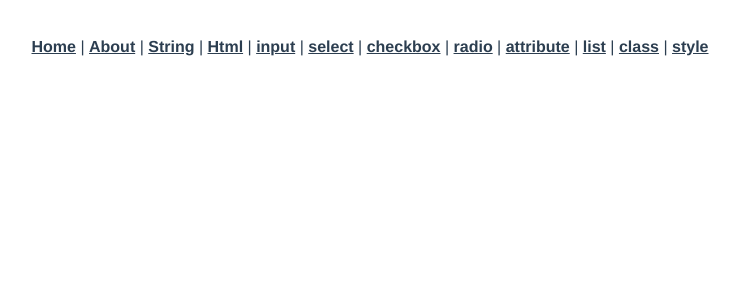
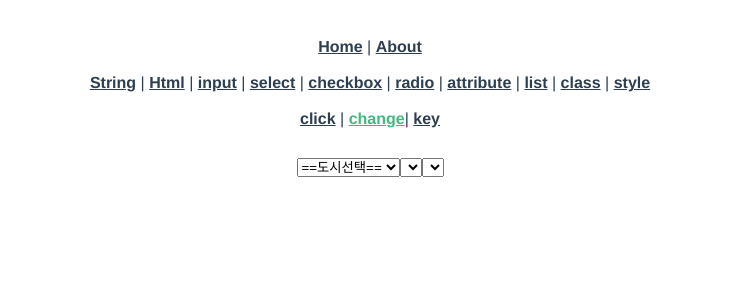
Before and after one commit to ssdd33/vue.js-3x-study, a Vue app: page /event/change in a window 1280 px wide. Shown: the top 300 px of the page, without its empty margins (270-1009 px from the left). Built offline with nearby package versions, Linux system fonts and the light colour scheme.

Commit message:
event handling practice

```diff
--- a/src/App.vue
+++ b/src/App.vue
@@ -1,7 +1,9 @@
 <template>
   <nav>
     <router-link to="/">Home</router-link> |
-    <router-link to="/about">About</router-link> |
+    <router-link to="/about">About</router-link>
+    <br />
+    <br />
     <router-link to="/databinding/string">String</router-link> |
     <router-link to="/databindiing/html">Html</router-link> |
     <router-link to="/databindiing/input">input</router-link> |
@@ -12,6 +14,11 @@
     <router-link to="/databinding/list">list</router-link> |
     <router-link to="/databinding/class">class</router-link> |
     <router-link to="/databinding/style">style</router-link>
+    <br />
+    <br />
+    <router-link to="/event/click">click</router-link> |
+    <router-link to="/event/change">change</router-link>|
+    <router-link to="/event/key">key</router-link>
   </nav>
   <router-view />
 </template>
--- a/src/router/index.js
+++ b/src/router/index.js
@@ -97,6 +97,30 @@ const routes = [
       import(
         /* webpackChunkName: "databinding", webpackPrefetch:true */ '../views/1_databinding/DataBindingStyleView.vue'
       )
+  },
+  {
+    path: '/event/click',
+    name: 'EventClickView',
+    component: () =>
+      import(
+        /* webpackChunkName: "event", webpackPrefetch:true */ '../views/2_event/EventClickView.vue'
+      )
+  },
+  {
+    path: '/event/change',
+    name: 'EventChangeView',
+    component: () =>
+      import(
+        /* webpackChunkName: "event", webpackPrefetch:true */ '../views/2_event/EventChangeView.vue'
+      )
+  },
+  {
+    path: '/event/key',
+    name: 'EventKeyView',
+    component: () =>
+      import(
+        /* webpackChunkName: "event", webpackPrefetch:true */ '../views/2_event/EventKeyView.vue'
+      )
   }
 ]
 
--- /dev/null
+++ b/src/views/2_event/EventChangeView.vue
@@ -0,0 +1,76 @@
+<template>
+  <div>
+    <select name="" @change="changeCity" v-model="selectedCityCode">
+      <option value="">==도시선택==</option>
+      <option
+        v-for="city in cityList"
+        :key="city.cityCode"
+        :value="city.cityCode"
+      >
+        {{ city.title }}
+      </option>
+    </select>
+    <select name="" v-on:change="changeDong">
+      <option
+        :value="dong.dongCode"
+        :key="dong.dongCode"
+        v-for="dong in selectedDongList"
+      >
+        {{ dong.dongTitle }}
+      </option>
+    </select>
+    <select name="" :value="selectedDongCode">
+      <option
+        :value="dong.dongCode"
+        :key="dong.dongCode"
+        v-for="dong in dongList.filter(
+          (dong) => dong.cityCode === selectedCityCode
+        )"
+      >
+        {{ dong.dongTitle }}
+      </option>
+    </select>
+  </div>
+</template>
+<script>
+export default {
+  components: {},
+  data() {
+    return {
+      selectedCityCode: '',
+      selectedDongCode: '',
+      cityList: [
+        { title: '서울', cityCode: '02' },
+        { title: '부산', cityCode: '051' },
+        { title: '경기도', cityCode: '031' }
+      ],
+      dongList: [
+        { cityCode: '02', dongCode: '1', dongTitle: 'seoul1dong' },
+        { cityCode: '02', dongCode: '2', dongTitle: 'seoul2dong' },
+        { cityCode: '031', dongCode: '1', dongTitle: 'kyeongki1dong' },
+        { cityCode: '031', dongCode: '2', dongTitle: 'kyeongki2dong' },
+        { cityCode: '051', dongCode: '1', dongTitle: 'busan1dong' },
+        { cityCode: '051', dongCode: '2', dongTitle: 'busan2dong' },
+        { cityCode: '051', dongCode: '3', dongTitle: 'busan3dong' }
+      ],
+      selectedDongList: []
+    }
+  },
+  setup() {},
+  created() {},
+  mounted() {},
+  unmounted() {},
+  methods: {
+    changeCity() {
+      this.selectedDongList = this.dongList.filter(
+        (dong) => dong.cityCode === this.selectedCityCode
+      )
+    },
+    changeDong(e) {
+      console.log(e)
+      const value = e.target.value
+      this.selectedDongCode = value
+    }
+  }
+}
+</script>
--- /dev/null
+++ b/src/views/2_event/EventClickView.vue
@@ -0,0 +1,25 @@
+<template>
+  <div>
+    <button @click="increaseCounter">Add 1</button>
+    <p>{{ counter }}</p>
+  </div>
+</template>
+<script>
+export default {
+  components: {},
+  data() {
+    return {
+      counter: 0
+    }
+  },
+  setup() {},
+  created() {},
+  mounted() {},
+  unmounted() {},
+  methods: {
+    increaseCounter() {
+      this.counter++
+    }
+  }
+}
+</script>
--- /dev/null
+++ b/src/views/2_event/EventKeyView.vue
@@ -0,0 +1,33 @@
+<template>
+  <div>
+    <input type="search" v-model="searchText" @keyup.enter="checkEnter" />
+    <button @click="doSearch">search</button>
+  </div>
+</template>
+<script>
+export default {
+  /*
+   * @keyEvent 에 전달된 이벤트객체에서 keyCode값으로 key를 구분할 수도 있지만  @keyEvent.enter 와 같은 속성으로 특정 키로 별도의 식별작업 없이 함수를 할당할 수도 있다.
+   * @keyEvent.stop - event.stopPropagation()를 실행 후 할당된 함수 실행
+   * *.prevent - event.preventDefault()를 실행 후 할당된 함수 실행
+   */
+  components: {},
+  data() {
+    return {
+      searchText: ''
+    }
+  },
+  setup() {},
+  created() {},
+  mounted() {},
+  unmounted() {},
+  methods: {
+    doSearch() {
+      console.log(this.searchText)
+    },
+    checkEnter() {
+      this.doSearch()
+    }
+  }
+}
+</script>
```
